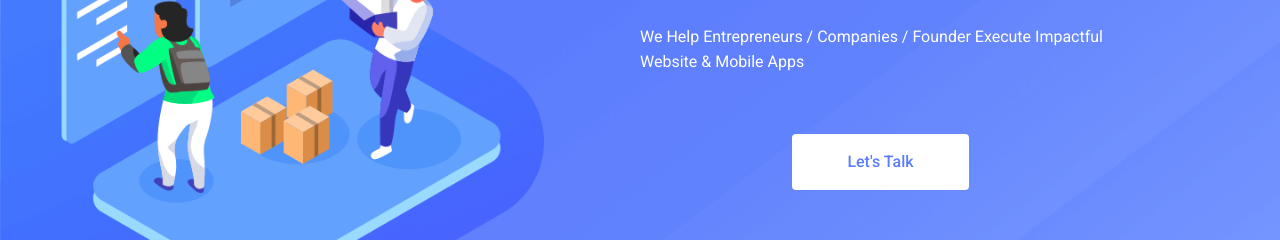
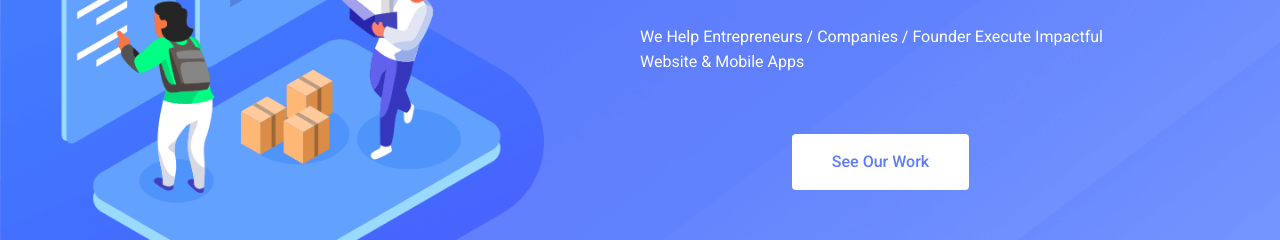
Before and after one commit to odin-code/quran, a Next.js app: page / in a window 1280 px wide. Shown: the part 2140-2380 px from the top of the page. Built offline with nearby package versions, Linux system fonts and the light colour scheme.

Commit message:
update button

```diff
--- a/src/pages/index.js
+++ b/src/pages/index.js
@@ -162,8 +162,8 @@ export default function Home({ appName }) {
                   Website & Mobile Apps
                 </p>
                 <div className="btn-content">
-                  <Link href={whatsap}>
-                    <a target="_blank">Let's Talk</a>
+                  <Link href="/works">
+                    <a target="_blank">See Our Work</a>
                   </Link>
                 </div>
               </div>
```
